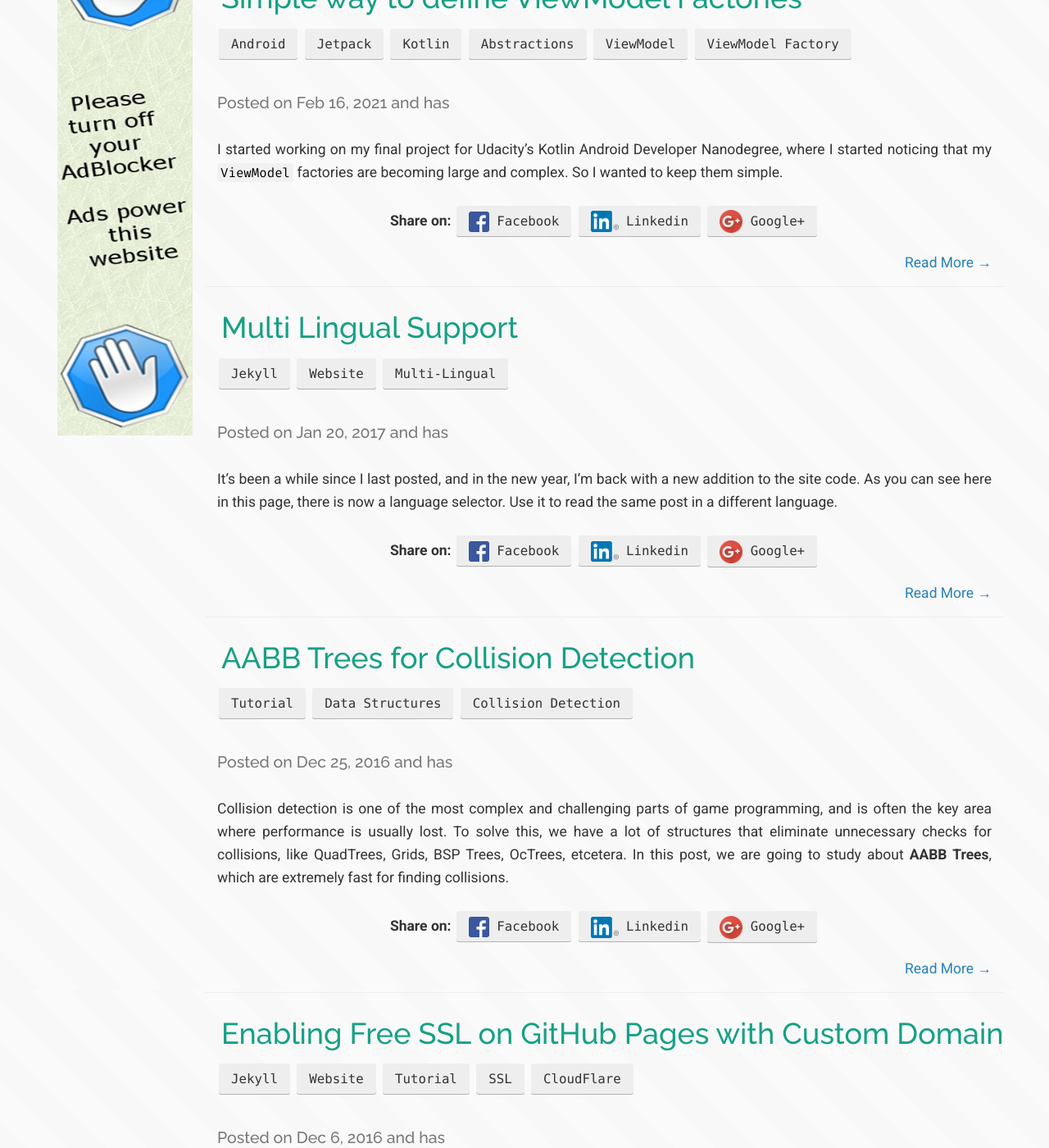
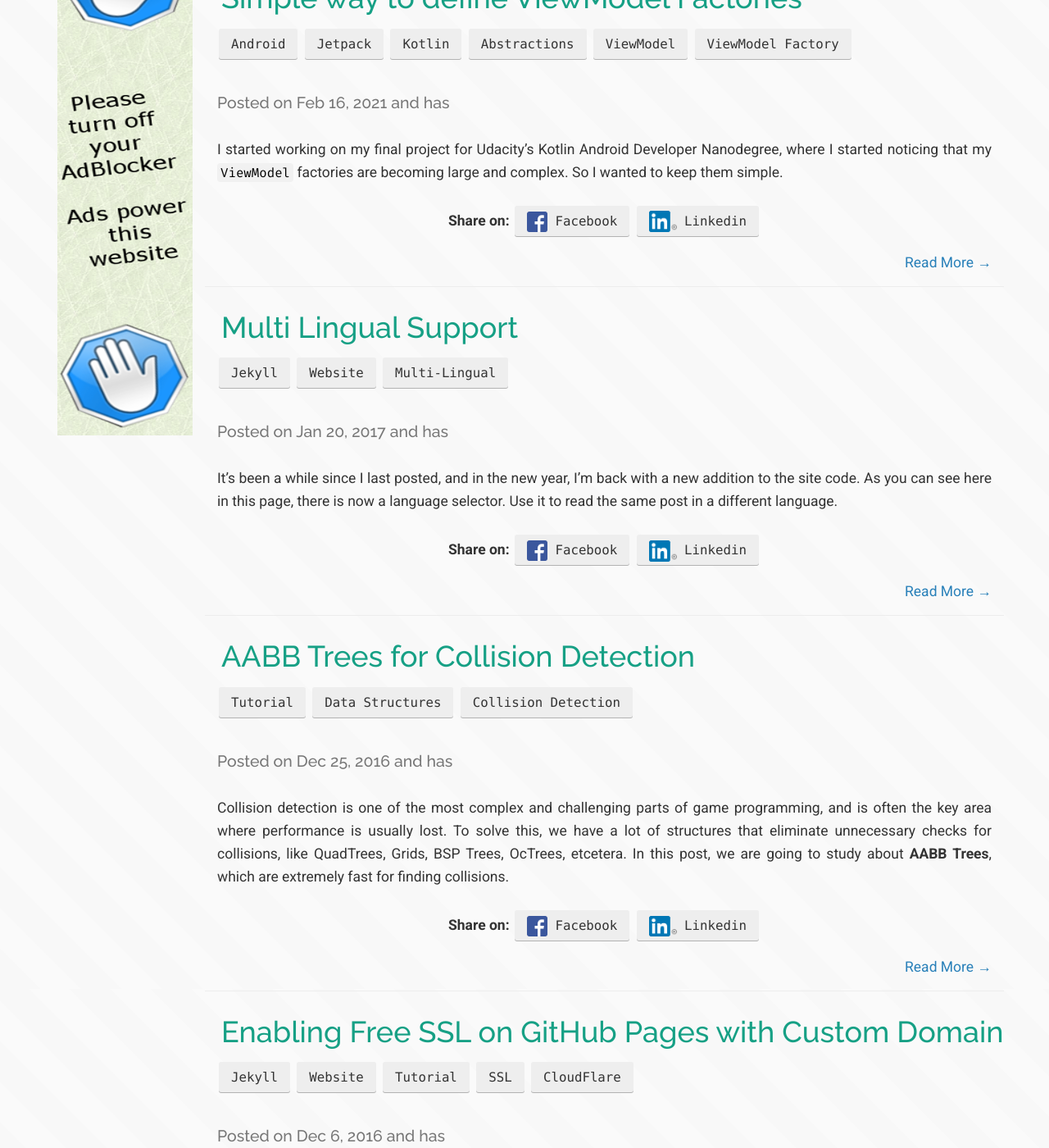
Before and after one commit to sriharshachilakapati/sriharshachilakapati.github.io, a Jekyll site: the page built from blog/index.html, in a window 1280 px wide and 1400 px high, scrolled down 194 px. Shown: the whole window at 82% size. Built offline with Jekyll 4.4.1, drawn with Linux system fonts in a browser that asks for light colours; nearby versions of some CDN libraries; the list of posts is cut into pages by our own code; comment, search, counter and statistics services are not loaded.

Commit message:
Remove Google+ Share Button

```diff
--- a/_includes/share-buttons.html
+++ b/_includes/share-buttons.html
@@ -33,20 +33,4 @@ http://www.linkedin.com/shareArticle?mini=true -->
 </kbd>
 </a>
 
-<!--the Google+ link url;
-base = https://plus.google.com/share? -->
-
-<a href="https://plus.google.com/share?url=http://goharsha.com{{ include.url }}&hl=en-US" onclick="javascript:window.open(this.href,'', 'menubar=no,toolbar=no,resizable=yes,scrollbars=yes,height=600,width=600');return false;">
-    <kbd>
-        <!-- use the google+ logo for the link -->
-        <img
-        alt="..."
-        class="footer-icon"
-        width="28px"
-        src="{{ site.baseurl }}/assets/social-icons/g+icon.png">
-    </img>
-
-    Google+
-</kbd>
-</a>
 </div>
```
